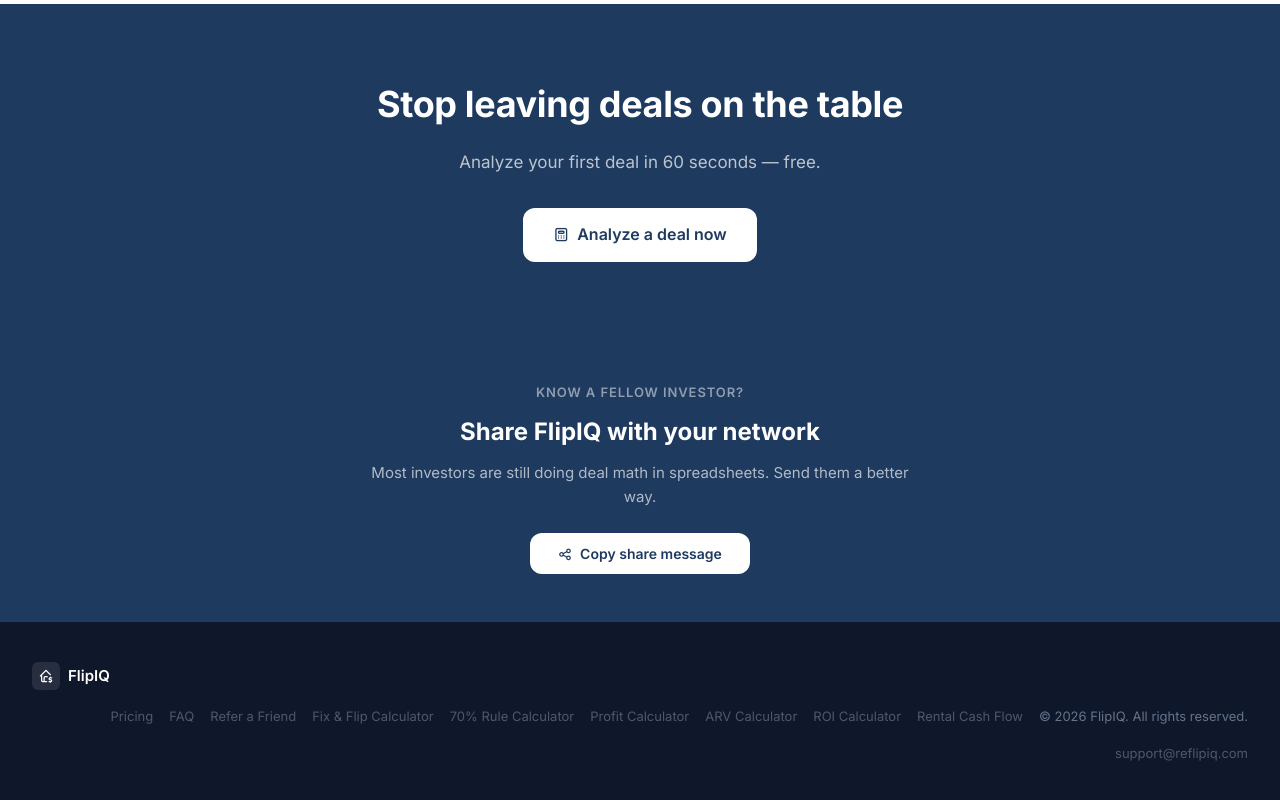
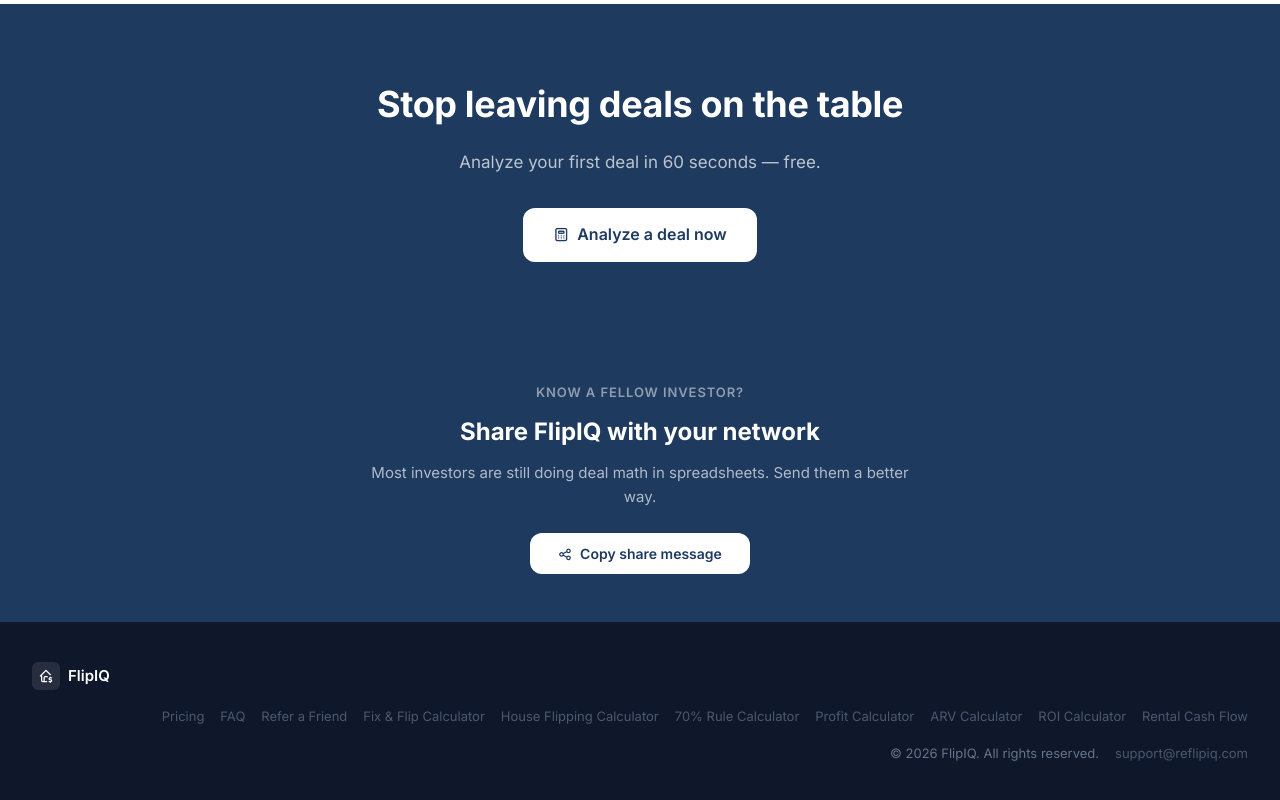
Before and after one commit to jgeorge1168-flipiq/flipiq, a website: page index.html in a window 1280 px wide. Shown: the part 4135-4935 px from the top of the page. Drawn offline with Linux system fonts and the light colour scheme.

Commit message:
Update index.html

```diff
--- a/index.html
+++ b/index.html
@@ -907,6 +907,7 @@
     <a href="/pricing#faq" style="color:inherit;opacity:0.7;">FAQ</a>
     <a href="/referral" style="color:inherit;opacity:0.7;">Refer a Friend</a>
     <a href="/fix-and-flip-calculator" style="color:inherit;opacity:0.7;">Fix &amp; Flip Calculator</a>
+    <a href="/house-flipping-calculator" style="color:inherit;opacity:0.7;">House Flipping Calculator</a>
     <a href="/70-rule-calculator" style="color:inherit;opacity:0.7;">70% Rule Calculator</a>
     <a href="/house-flipping-profit-calculator" style="color:inherit;opacity:0.7;">Profit Calculator</a>
     <a href="/arv-calculator" style="color:inherit;opacity:0.7;">ARV Calculator</a>
```
